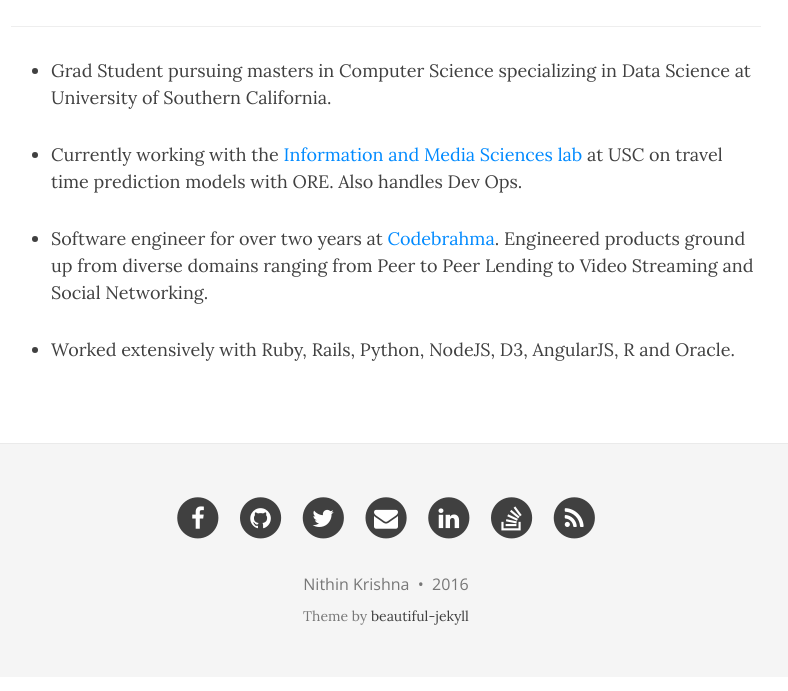
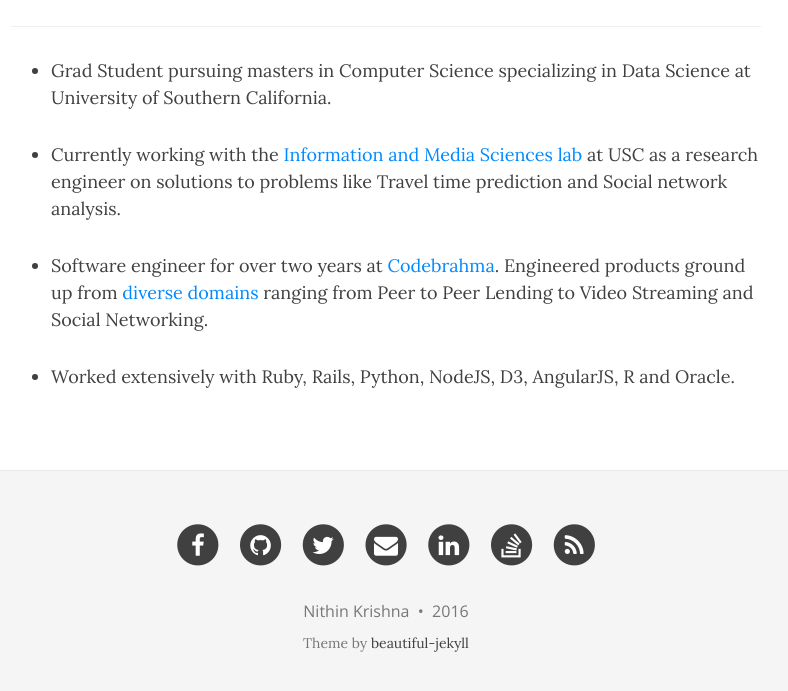
Before and after one commit to nithinkrishna/blog, a Jekyll site: the page built from aboutme.md, in a window 1280 px wide and 1286 px high, cut to the strip 582-1273 px from the top of the window. Shown: the whole strip, without its empty margins (254-1042 px from the left). Built offline with Jekyll 4.4.1, drawn with Linux system fonts in a browser that asks for light colours; nearby versions of some CDN libraries; Markdown is read by kramdown in place of the engine named in the settings.

Commit message:
updated aboutme

```diff
--- a/aboutme.md
+++ b/aboutme.md
@@ -11,8 +11,8 @@ subtitle:
 
 - Grad Student pursuing masters in Computer Science specializing in Data Science at University of Southern California.
 
-- Currently working with the [Information and Media Sciences lab](http://imsc.usc.edu) at USC on travel time prediction models with ORE. Also handles Dev Ops.
+- Currently working with the [Information and Media Sciences lab](http://imsc.usc.edu) at USC as a research engineer on solutions to problems like Travel time prediction and Social network analysis.
 
-- Software engineer for over two years at [Codebrahma](http://codebrahma.com). Engineered products ground up from diverse domains ranging from Peer to Peer Lending to Video Streaming and Social Networking.
+- Software engineer for over two years at [Codebrahma](http://codebrahma.com). Engineered products ground up from [diverse domains](https://codebrahma.com/work) ranging from Peer to Peer Lending to Video Streaming and Social Networking.
 
 - Worked extensively with Ruby, Rails, Python, NodeJS, D3, AngularJS, R and Oracle.
```
